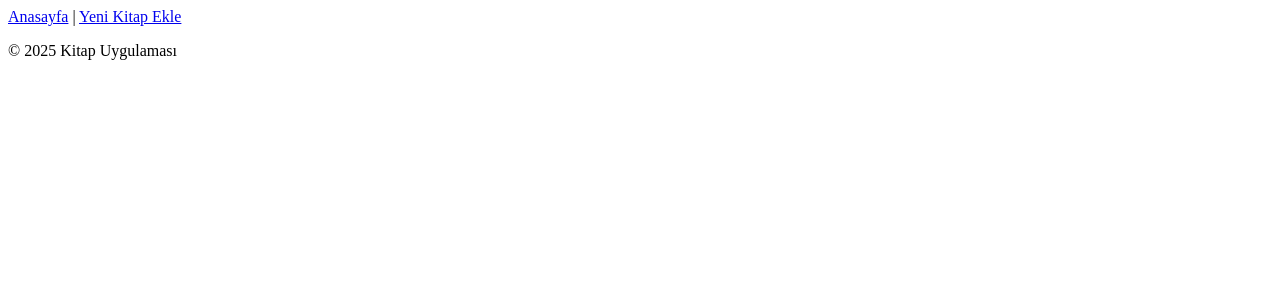
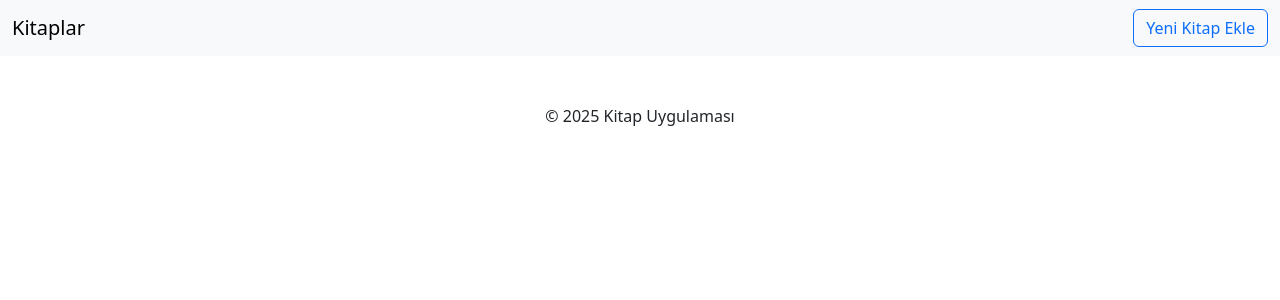
Before and after one commit to recepgltr/webproje, a Django app: template proje/website/main/templates/main/base.html in a window 1280 px wide. Shown: the top 300 px of the page. Run offline with Django 5.2, Linux system fonts and the light colour scheme; the template is opened without the code that fills it, so the values that code supplies are empty.

Commit message:
Update base.html

```diff
--- a/proje/website/main/templates/main/base.html
+++ b/proje/website/main/templates/main/base.html
@@ -3,21 +3,21 @@
 <head>
     <meta charset="UTF-8">
     <title>{% block title %}Kitap Uygulaması{% endblock %}</title>
+    <link href="https://cdn.jsdelivr.net/npm/bootstrap@5.3.0/dist/css/bootstrap.min.css" rel="stylesheet">
 </head>
 <body>
-    <header>
-        <nav>
-            <a href="{% url 'book_list' %}">Anasayfa</a> |
-            <a href="{% url 'book_create' %}">Yeni Kitap Ekle</a>
-        </nav>
-    </header>
+    <nav class="navbar navbar-expand-lg navbar-light bg-light mb-4">
+        <div class="container-fluid">
+            <a class="navbar-brand" href="{% url 'book_list' %}">Kitaplar</a>
+            <a class="btn btn-outline-primary" href="{% url 'book_create' %}">Yeni Kitap Ekle</a>
+        </div>
+    </nav>
 
-    <main>
-        {% block content %}
-        {% endblock %}
-    </main>
+    <div class="container">
+        {% block content %}{% endblock %}
+    </div>
 
-    <footer>
+    <footer class="text-center mt-5">
         <p>&copy; 2025 Kitap Uygulaması</p>
     </footer>
 </body>
```
